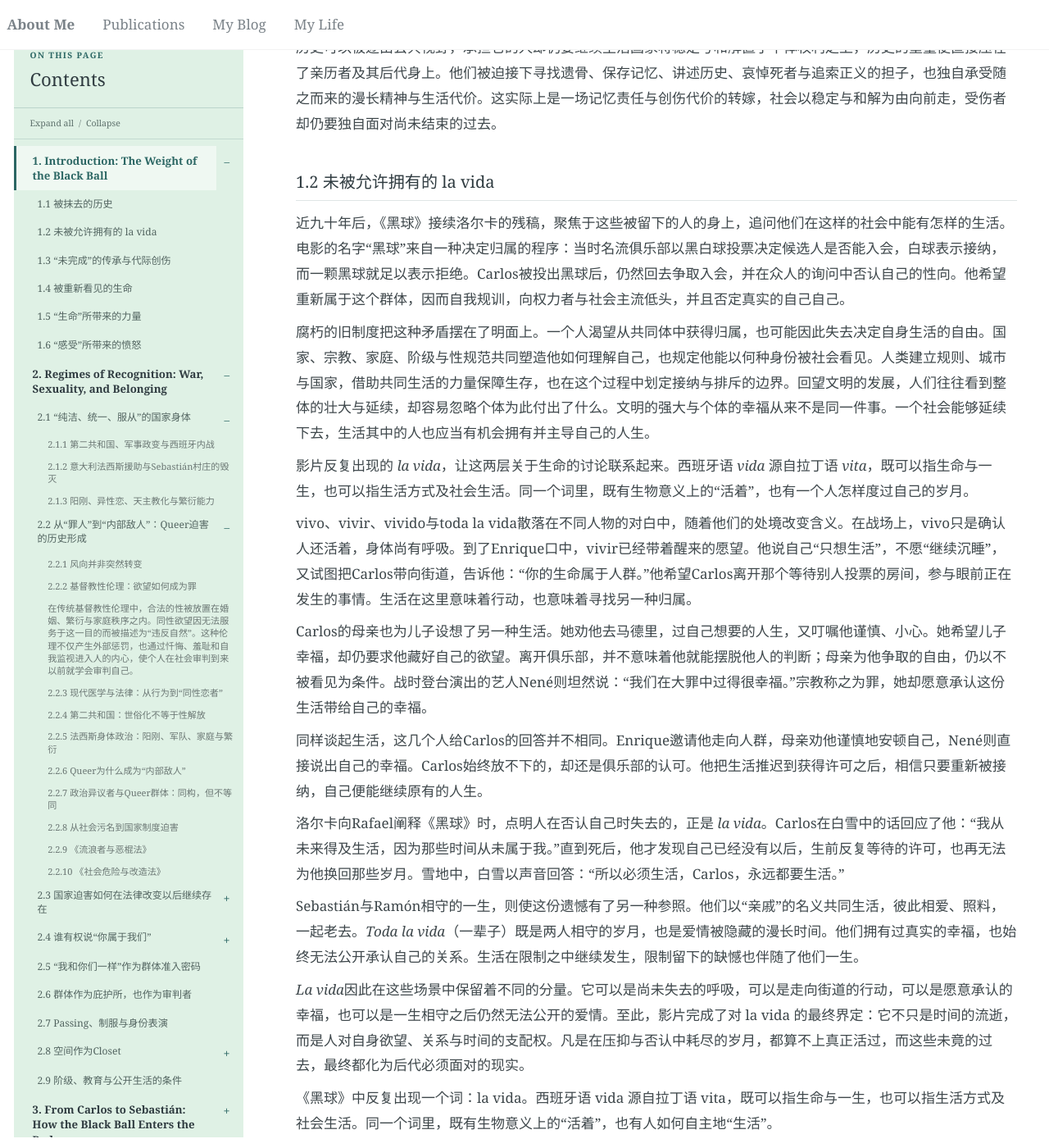
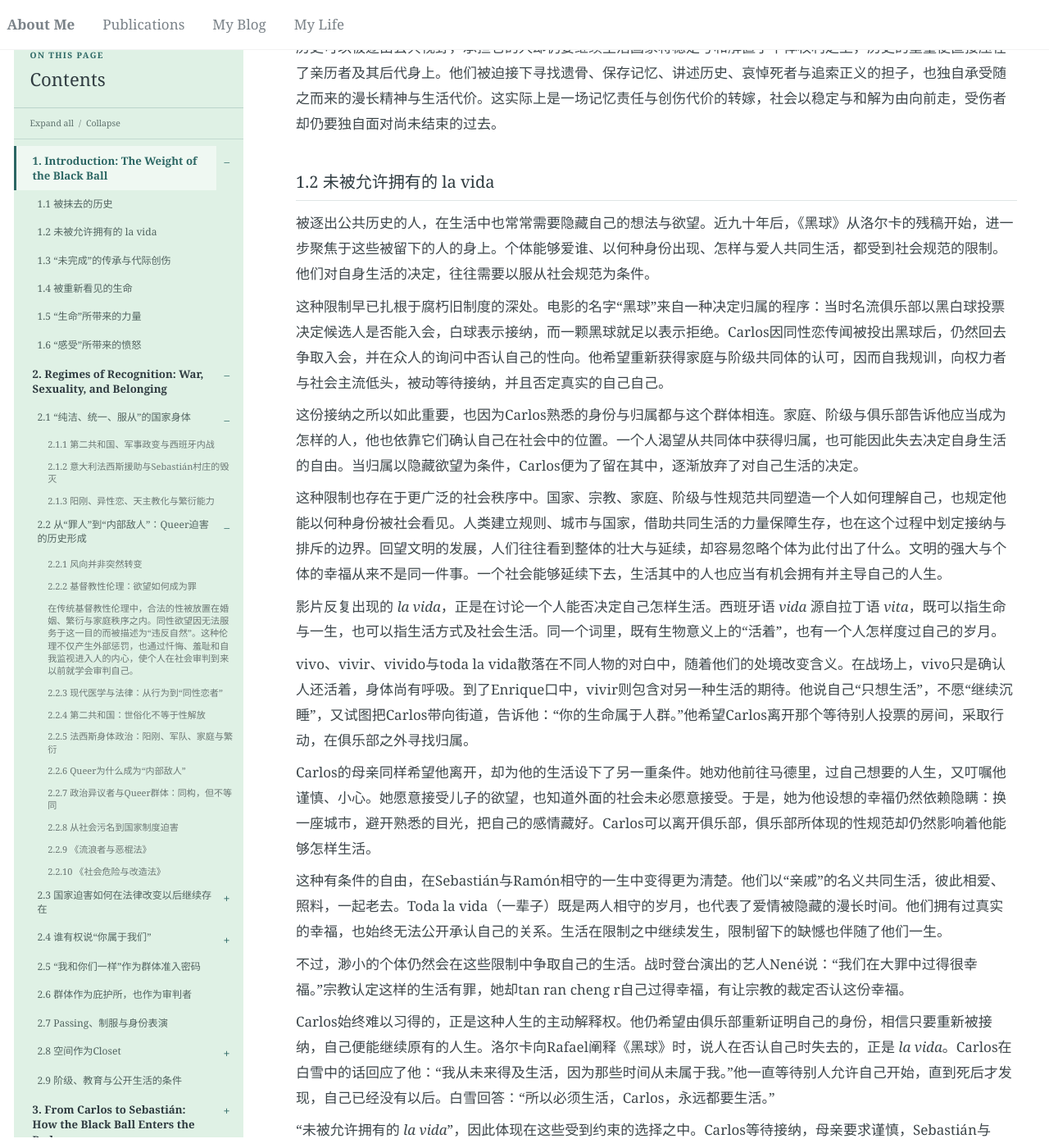
Before and after one commit to Cathylixi/Cathylixi.github.io, a Jekyll site: the page built from _posts/2026-11-10-la-bola-negra-review.md, in a window 1280 px wide and 1400 px high, scrolled down 2965 px. Shown: the whole window at 82% size. Built offline with Jekyll 4.4.1, drawn with Linux system fonts in a browser that asks for light colours; nearby versions of some CDN libraries; some of the changed text lies outside the part shown.

Commit message:
Publish La Bola Negra from Google Docs

```diff
--- a/_posts/2026-11-10-la-bola-negra-review.md
+++ b/_posts/2026-11-10-la-bola-negra-review.md
@@ -42,7 +42,7 @@ visualization_title: "《黑球》动态关系星图"
 
 1932年，出身富裕家庭的Carlos申请加入格拉纳达的一家私人俱乐部，却因同性恋传闻遭到会员投出黑球。父亲要求他重新争取入会，母亲劝他前往马德里，谨慎地过自己想要的生活，Enrique则希望带他走向街道上的政治运动。面对这些不同的出路，Carlos仍然选择返回俱乐部，在众人的公开质询中否认自己的性向，试图重新获得接纳。
 
-1937年，西班牙内战正在进行。Sebastián在村庄遭到轰炸后幸存，随后加入佛朗哥阵营，被安排看守受伤的共和派俘虏Rafael。两人在相处中逐渐靠近，Rafael向他讲述自己与洛尔卡的往事，也唤醒了Sebastián对自身欲望的认识。临终前，Rafael请求他寻找并保存《黑球》的手稿。Sebastián此后守着这份托付生活了一生，也与爱人Ramón相伴到老，两人在村里一直以“亲戚”相称。
+1937年，西班牙内战正在进行。Sebastián在村庄遭到轰炸后幸存，随后加入佛朗哥阵营，被安排看守受伤的共和派俘虏Rafael。两人在相处中逐渐靠近，Rafael向他讲述自己与洛尔卡的往事，也唤醒了Sebastián对自身欲望的认识。临终前，Rafael请求他寻找并保存《黑球》的手稿。Sebastián此后守着这份托付生活了一生，也与后来遇到的爱人Ramón相伴到老，两人在村里一直以“亲戚”相称。
 
 2017年，Sebastián去世，孙子Alberto根据遗嘱接触到祖父保存的手稿，开始追查它的来源。随着追查深入，祖父年轻时的经历、被隐藏的爱情，以及他离开妻女后的家庭往事逐渐浮现。Alberto也因此重新面对母亲Teresa：对他而言，这份遗产打开了一段陌生的历史；对Teresa而言，它却牵连着父亲长久的缺席，以及始终没有给出的解释与道歉。这份手稿，就此将战时的相遇、隐瞒了一生的秘密与当代的母子裂痕重新串在了一起。
 
@@ -58,39 +58,35 @@ visualization_title: "《黑球》动态关系星图"
 
 这种以“不再追问”换取和平过渡的政治默契后来被称为“遗忘公约”或“沉默公约”。它是一种政治共识，没有正式签署的协议文本。在这一共识下，追问过去容易被视为重新挑起冲突，亲历者与家属寻求真相和追责的要求，也因此承受着“顾全大局”的压力。他们始终保留着记忆，却在试图公开讲述时，被劝告“不要重揭伤疤”。公开表达的空间扩大了，独裁时期留下的沉默却仍借由社会压力延续下来。
 
-这些经历也容易被关于战争的宏大叙述遮住。阵营、战役、伤亡、胜负与政权更替，构成了人们理解这段历史的主要坐标；而普通人如何恐惧、屈服、背叛、相爱，又如何被战争影响余生，却并不会被记录。遗骨迟迟没有找到，死亡没有得到确认，伴侣关系遭到否认，公开哀悼受到限制，都使个体难以在历史中被记录。亲友仍然记得一个人的遭遇，社会却迟迟没有回应。没有墓碑，哀悼便失去了落点；没有名分，爱情便被迫伪装成亲情或友情；没有讲述的出口，恐惧便沉淀为沉默与羞耻，继续传向下一代。
+这些经历也容易被关于战争的宏大叙述遮住。阵营、战役、伤亡、胜负与政权更替，构成了人们理解这段历史的主要坐标；而普通人如何恐惧、屈服、背叛、相爱，又如何被战争影响余生，却并不会被记录。遗骨迟迟没有找到，死亡没有得到确认，伴侣关系遭到否认，公开哀悼受到限制，都使个体的生活苦难得不到社会任何的承认。亲友仍然记得一个人的遭遇，社会却迟迟没有回应。没有墓碑，哀悼便失去了落点；没有名分，爱情便被迫伪装成亲情或友情；没有讲述的出口，恐惧便沉淀为沉默与羞耻，继续传向下一代。
 
 历史可以被逐出公共视野，承担它的人却仍要继续生活国家将稳定与和解置于个体权利之上，历史的重量便直接压在了亲历者及其后代身上。他们被迫接下寻找遗骨、保存记忆、讲述历史、哀悼死者与追索正义的担子，也独自承受随之而来的漫长精神与生活代价。这实际上是一场记忆责任与创伤代价的转嫁，社会以稳定与和解为由向前走，受伤者却仍要独自面对尚未结束的过去。
 
 ### 1.2 未被允许拥有的 la vida
 
-近九十年后，《黑球》接续洛尔卡的残稿，聚焦于这些被留下的人的身上，追问他们在这样的社会中能有怎样的生活。电影的名字“黑球”来自一种决定归属的程序：当时名流俱乐部以黑白球投票决定候选人是否能入会，白球表示接纳，而一颗黑球就足以表示拒绝。Carlos被投出黑球后，仍然回去争取入会，并在众人的询问中否认自己的性向。他希望重新属于这个群体，因而自我规训，向权力者与社会主流低头，并且否定真实的自己自己。
+被逐出公共历史的人，在生活中也常常需要隐藏自己的想法与欲望。近九十年后，《黑球》从洛尔卡的残稿开始，进一步聚焦于这些被留下的人的身上。个体能够爱谁、以何种身份出现、怎样与爱人共同生活，都受到社会规范的限制。他们对自身生活的决定，往往需要以服从社会规范为条件。
 
-腐朽的旧制度把这种矛盾摆在了明面上。一个人渴望从共同体中获得归属，也可能因此失去决定自身生活的自由。国家、宗教、家庭、阶级与性规范共同塑造他如何理解自己，也规定他能以何种身份被社会看见。人类建立规则、城市与国家，借助共同生活的力量保障生存，也在这个过程中划定接纳与排斥的边界。回望文明的发展，人们往往看到整体的壮大与延续，却容易忽略个体为此付出了什么。文明的强大与个体的幸福从来不是同一件事。一个社会能够延续下去，生活其中的人也应当有机会拥有并主导自己的人生。
+这种限制早已扎根于腐朽旧制度的深处。电影的名字“黑球”来自一种决定归属的程序：当时名流俱乐部以黑白球投票决定候选人是否能入会，白球表示接纳，而一颗黑球就足以表示拒绝。Carlos因同性恋传闻被投出黑球后，仍然回去争取入会，并在众人的询问中否认自己的性向。他希望重新获得家庭与阶级共同体的认可，因而自我规训，向权力者与社会主流低头，被动等待接纳，并且否定真实的自己自己。
 
-影片反复出现的 *la vida*，让这两层关于生命的讨论联系起来。西班牙语 *vida* 源自拉丁语 *vita*，既可以指生命与一生，也可以指生活方式及社会生活。同一个词里，既有生物意义上的“活着”，也有一个人怎样度过自己的岁月。
+这份接纳之所以如此重要，也因为Carlos熟悉的身份与归属都与这个群体相连。家庭、阶级与俱乐部告诉他应当成为怎样的人，他也依靠它们确认自己在社会中的位置。一个人渴望从共同体中获得归属，也可能因此失去决定自身生活的自由。当归属以隐藏欲望为条件，Carlos便为了留在其中，逐渐放弃了对自己生活的决定。
 
-vivo、vivir、vivido与toda la vida散落在不同人物的对白中，随着他们的处境改变含义。在战场上，vivo只是确认人还活着，身体尚有呼吸。到了Enrique口中，vivir已经带着醒来的愿望。他说自己“只想生活”，不愿“继续沉睡”，又试图把Carlos带向街道，告诉他：“你的生命属于人群。”他希望Carlos离开那个等待别人投票的房间，参与眼前正在发生的事情。生活在这里意味着行动，也意味着寻找另一种归属。
+这种限制也存在于更广泛的社会秩序中。国家、宗教、家庭、阶级与性规范共同塑造一个人如何理解自己，也规定他能以何种身份被社会看见。人类建立规则、城市与国家，借助共同生活的力量保障生存，也在这个过程中划定接纳与排斥的边界。回望文明的发展，人们往往看到整体的壮大与延续，却容易忽略个体为此付出了什么。文明的强大与个体的幸福从来不是同一件事。一个社会能够延续下去，生活其中的人也应当有机会拥有并主导自己的人生。
 
-Carlos的母亲也为儿子设想了另一种生活。她劝他去马德里，过自己想要的人生，又叮嘱他谨慎、小心。她希望儿子幸福，却仍要求他藏好自己的欲望。离开俱乐部，并不意味着他就能摆脱他人的判断；母亲为他争取的自由，仍以不被看见为条件。战时登台演出的艺人Nené则坦然说：“我们在大罪中过得很幸福。”宗教称之为罪，她却愿意承认这份生活带给自己的幸福。
+影片反复出现的 *la vida*，正是在讨论一个人能否决定自己怎样生活。西班牙语 *vida* 源自拉丁语 *vita*，既可以指生命与一生，也可以指生活方式及社会生活。同一个词里，既有生物意义上的“活着”，也有一个人怎样度过自己的岁月。
 
-同样谈起生活，这几个人给Carlos的回答并不相同。Enrique邀请他走向人群，母亲劝他谨慎地安顿自己，Nené则直接说出自己的幸福。Carlos始终放不下的，却还是俱乐部的认可。他把生活推迟到获得许可之后，相信只要重新被接纳，自己便能继续原有的人生。
+vivo、vivir、vivido与toda la vida散落在不同人物的对白中，随着他们的处境改变含义。在战场上，vivo只是确认人还活着，身体尚有呼吸。到了Enrique口中，vivir则包含对另一种生活的期待。他说自己“只想生活”，不愿“继续沉睡”，又试图把Carlos带向街道，告诉他：“你的生命属于人群。”他希望Carlos离开那个等待别人投票的房间，采取行动，在俱乐部之外寻找归属。
 
-洛尔卡向Rafael阐释《黑球》时，点明人在否认自己时失去的，正是 *la vida*。Carlos在白雪中的话回应了他：“我从未来得及生活，因为那些时间从未属于我。”直到死后，他才发现自己已经没有以后，生前反复等待的许可，也再无法为他换回那些岁月。雪地中，白雪以声音回答：“所以必须生活，Carlos，永远都要生活。”
+Carlos的母亲同样希望他离开，却为他的生活设下了另一重条件。她劝他前往马德里，过自己想要的人生，又叮嘱他谨慎、小心。她愿意接受儿子的欲望，也知道外面的社会未必愿意接受。于是，她为他设想的幸福仍然依赖隐瞒：换一座城市，避开熟悉的目光，把自己的感情藏好。Carlos可以离开俱乐部，俱乐部所体现的性规范却仍然影响着他能够怎样生活。
 
-Sebastián与Ramón相守的一生，则使这份遗憾有了另一种参照。他们以“亲戚”的名义共同生活，彼此相爱、照料，一起老去。*Toda la vida*（一辈子）既是两人相守的岁月，也是爱情被隐藏的漫长时间。他们拥有过真实的幸福，也始终无法公开承认自己的关系。生活在限制之中继续发生，限制留下的缺憾也伴随了他们一生。
+这种有条件的自由，在Sebastián与Ramón相守的一生中变得更为清楚。他们以“亲戚”的名义共同生活，彼此相爱、照料，一起老去。Toda la vida（一辈子）既是两人相守的岁月，也代表了爱情被隐藏的漫长时间。他们拥有过真实的幸福，也始终无法公开承认自己的关系。生活在限制之中继续发生，限制留下的缺憾也伴随了他们一生。
+
+不过，渺小的个体仍然会在这些限制中争取自己的生活。战时登台演出的艺人Nené说：“我们在大罪中过得很幸福。”宗教认定这样的生活有罪，她却tan ran cheng r自己过得幸福，有让宗教的裁定否认这份幸福。
+
+Carlos始终难以习得的，正是这种人生的主动解释权。他仍希望由俱乐部重新证明自己的身份，相信只要重新被接纳，自己便能继续原有的人生。洛尔卡向Rafael阐释《黑球》时，说人在否认自己时失去的，正是 *la vida*。Carlos在白雪中的话回应了他：“我从未来得及生活，因为那些时间从未属于我。”他一直等待别人允许自己开始，直到死后才发现，自己已经没有以后。白雪回答：“所以必须生活，Carlos，永远都要生活。”
+
+“未被允许拥有的 *la vida*”，因此体现在这些受到约束的选择之中。Carlos等待接纳，母亲要求谨慎，Sebastián与Ramón借亲属身份相守，他们都需要考虑自己的欲望会招致怎样的社会判决。那些岁月里有真实的爱情与幸福，也有为了安全与归属而放弃的可能。社会规范进入生命最深的地方，便是让一个人在决定如何生活之前，先学会询问自己是否被允许。
 
 *La vida*因此在这些场景中保留着不同的分量。它可以是尚未失去的呼吸，可以是走向街道的行动，可以是愿意承认的幸福，也可以是一生相守之后仍然无法公开的爱情。至此，影片完成了对 la vida 的最终界定：它不只是时间的流逝，而是人对自身欲望、关系与时间的支配权。凡是在压抑与否认中耗尽的岁月，都算不上真正活过，而这些未竟的过去，最终都化为后代必须面对的现实。
-
-《黑球》中反复出现一个词：la vida。西班牙语 vida 源自拉丁语 vita，既可以指生命与一生，也可以指生活方式及社会生活。同一个词里，既有生物意义上的“活着”，也有人如何自主地“生活”。
-
-vivo、vivir、vivido与toda la vida散落在不同人物的对白中，将三个时代的生命连在一起。在战场上，vivo 只是说人还活着，身体尚有呼吸。到了 Enrique 口中，vivir 已经带着醒来的愿望。他说自己“只想生活”，不愿“继续沉睡”，又试图把 Carlos 带向街道，告诉他：“你的生命属于人群。”他想带 Carlos 离开那个等待别人投票的房间，走进街上正在发生的生活。
-
-但走出房间后，人立刻就要面对社会规训的拉扯。Carlos 的母亲劝他去马德里，过自己想要的生活，又叮嘱他谨慎、小心。她希望儿子幸福，却仍要求他藏好自己的欲望。战时登台演出的艺人Nené则坦然说：“我们在大罪中过得很幸福。”在宗教定义的“罪”里，她直接夺回了对自己生活的解释权。
-
-当这种拉扯被拉长到整个人生尺度，词义便沉重地落在了 toda la vida（一辈子）上。Sebastián 与 Ramón 以“亲戚”的名义共同生活了一辈子，彼此相爱、照料，一起老去；他也保存了《黑球》一生，却始终没有将它公开。toda la vida 在这里既是两人相守的岁月，也是手稿与爱情被藏起的漫长时间。Teresa 与 Alberto 争吵中反复说起“一辈子”，说的则是父亲离开后，她始终没有等到的解释与道歉。父亲用一生守住秘密，这个秘密留下的沉默，也伴随了女儿大半生。
-
-直到影片末尾，几代人的处境才在 la vida 这个词上收拢。洛尔卡向 Rafael 阐释《黑球》时，点明人在否认自己时失去的，正是 la vida。Carlos 在白雪中的话回应了他：“我从未来得及生活，因为那些时间从未属于我。”他一直等待他人的许可，把生活推迟到以后，直到死后才发现，自己已经没有以后。雪地中，白雪以声音回答：“所以必须生活，Carlos，永远都要生活。”
 
 ### 1.3 “未完成”的传承与代际创伤
 
```
